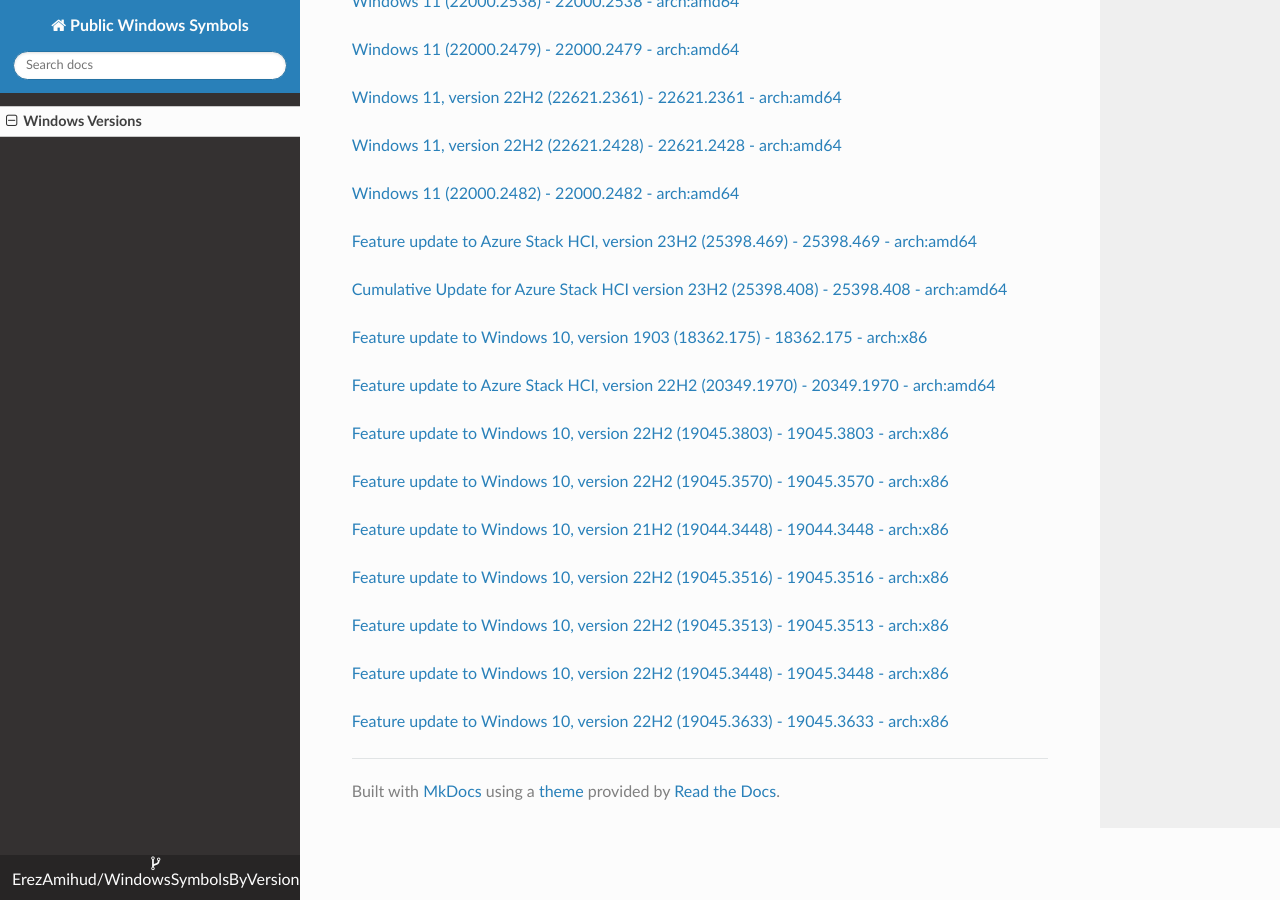
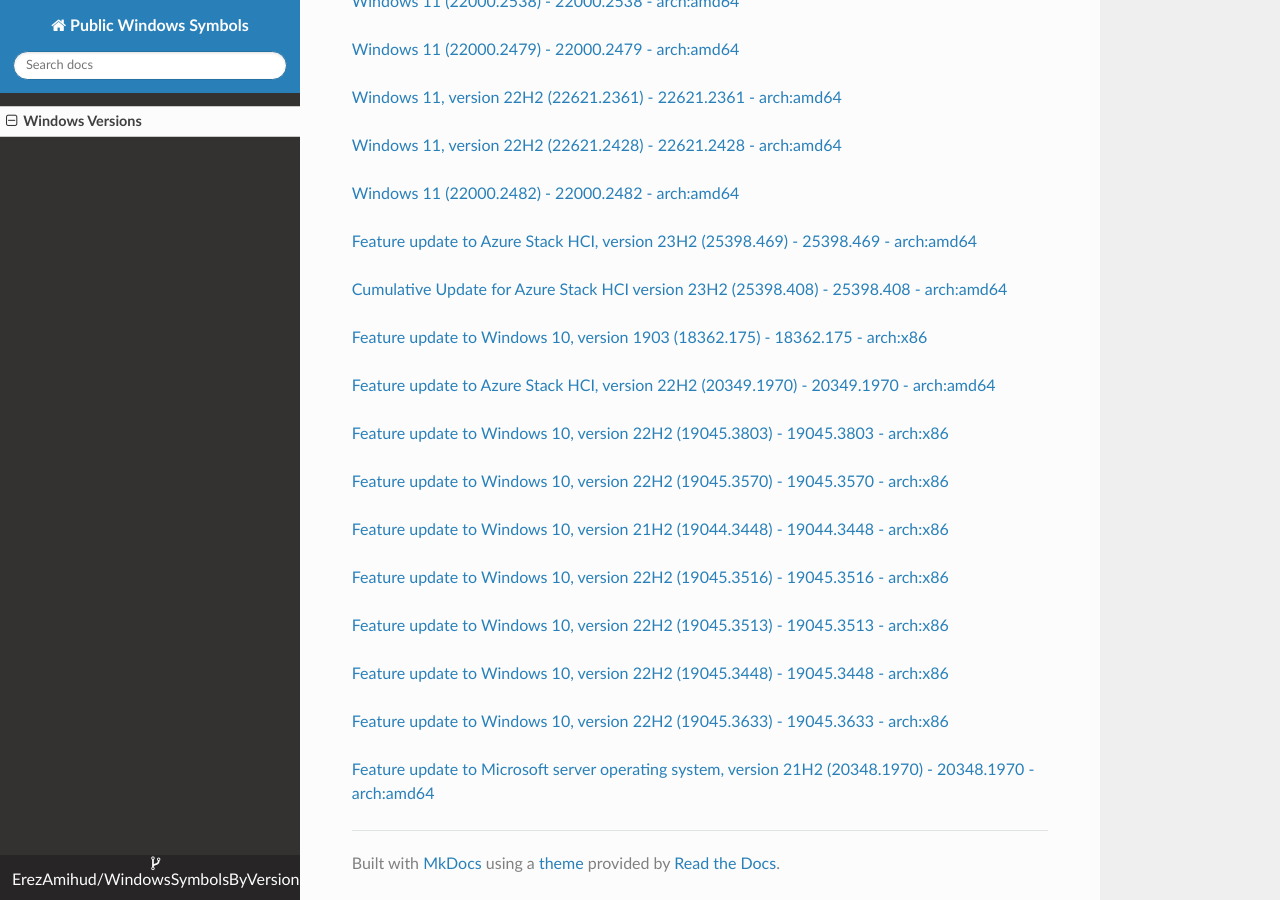
Before and after one commit to ErezAmihud/WindowsSymbolsByVersion, an MkDocs documentation site: the page built from docs/index.md, in a window 1280 px wide and 900 px high, scrolled down 24077 px. Built offline with MkDocs 1.6.1, drawn with Linux system fonts in a browser that asks for light colours; nearby versions of some CDN libraries.

Commit message:
Automated commit, add manifest for eada4326-a163-448b-b1b3-dc1572c8e6a8

```diff
--- a/docs/index.md
+++ b/docs/index.md
@@ -1360,3 +1360,6 @@
 
 
 [Feature update to Windows 10, version 22H2 (19045.3633) - 19045.3633 - arch:x86](https://github.com/ErezAmihud/WindowsSymbolsByVersion/blob/main/manifests/84fdaa98-eb96-464f-9eb1-827a73fcc932.manifest)
+
+
+[Feature update to Microsoft server operating system, version 21H2 (20348.1970) - 20348.1970 - arch:amd64](https://github.com/ErezAmihud/WindowsSymbolsByVersion/blob/main/manifests/eada4326-a163-448b-b1b3-dc1572c8e6a8.manifest)
```
Also changed, not shown: process_builds.json (+1 -1 lines), 1 other file.
